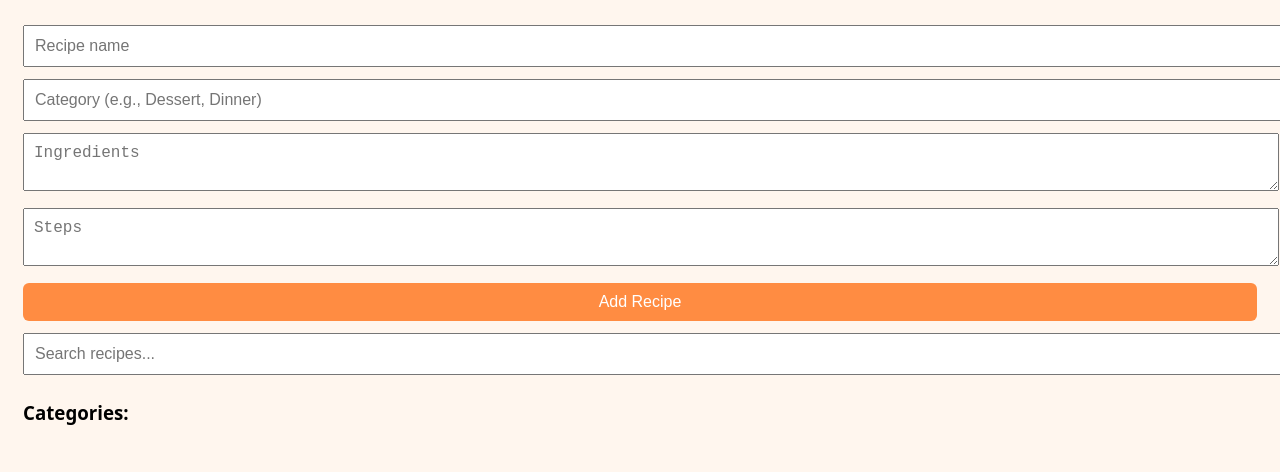
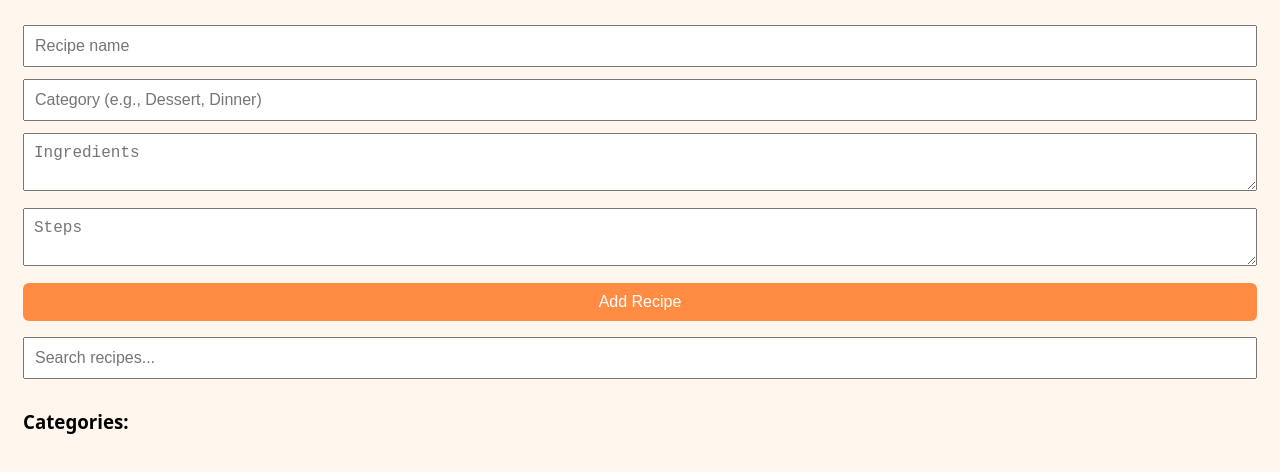
Before and after one commit to JKLegendary/Recipe-book, a plain HTML site: page index.html in a window 1280 px wide. Shown: the part 90-562 px from the top of the page. Drawn offline with Linux system fonts and the light colour scheme.

Commit message:
Update style.css

```diff
--- a/style.css
+++ b/style.css
@@ -13,6 +13,12 @@ input, textarea, button {
   margin: 6px 0;
   padding: 10px;
   font-size: 16px;
+  box-sizing: border-box;
+}
+
+textarea {
+  resize: vertical;
+  word-wrap: break-word; /* ensures long text wraps */
 }
 
 button {
@@ -28,3 +34,23 @@ button {
   margin-top: 10px;
   border-radius: 8px;
 }
+
+.recipe h3 {
+  cursor: pointer;
+}
+
+.recipeContent {
+  display: none;
+  margin-top: 8px;
+  white-space: pre-wrap; /* wrap long text */
+}
+
+.search input {
+  margin-top: 10px;
+  margin-bottom: 10px;
+}
+
+.categories {
+  margin-top: 20px;
+  margin-bottom: 10px;
+}
```
